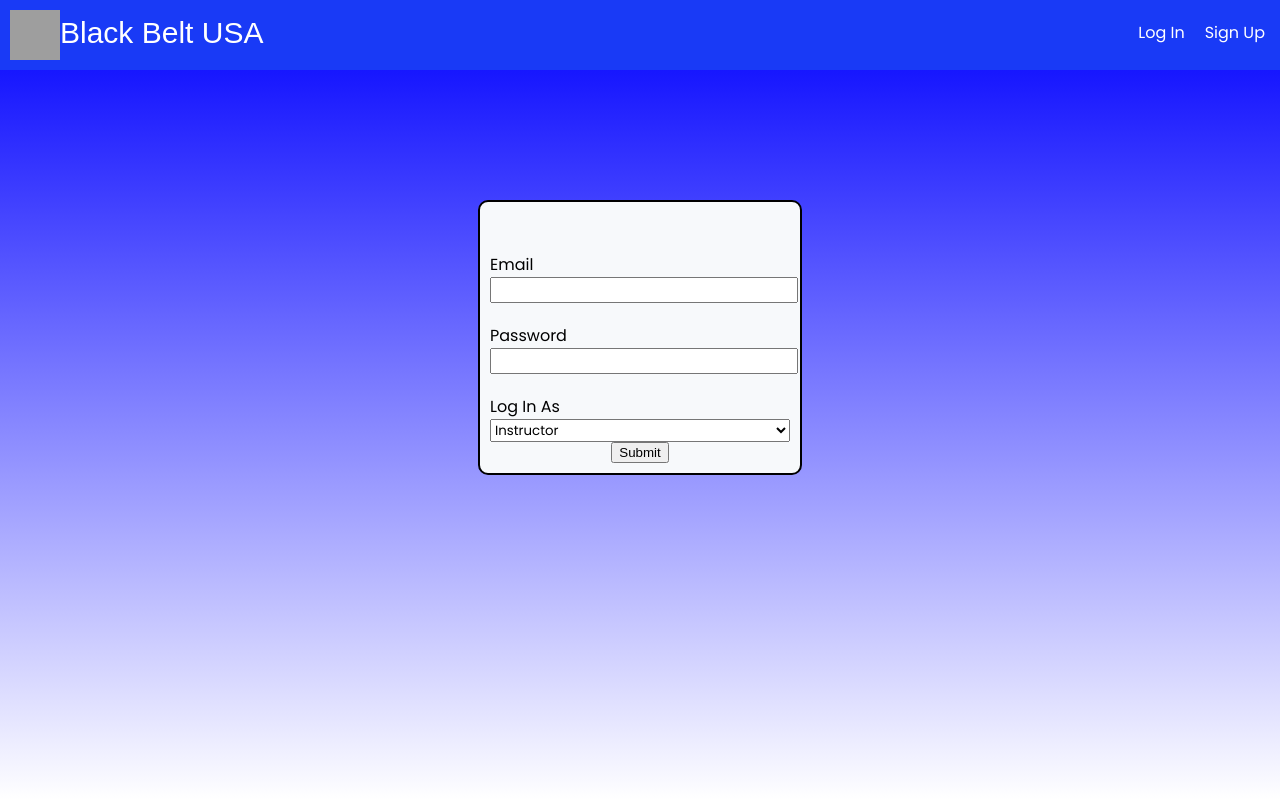
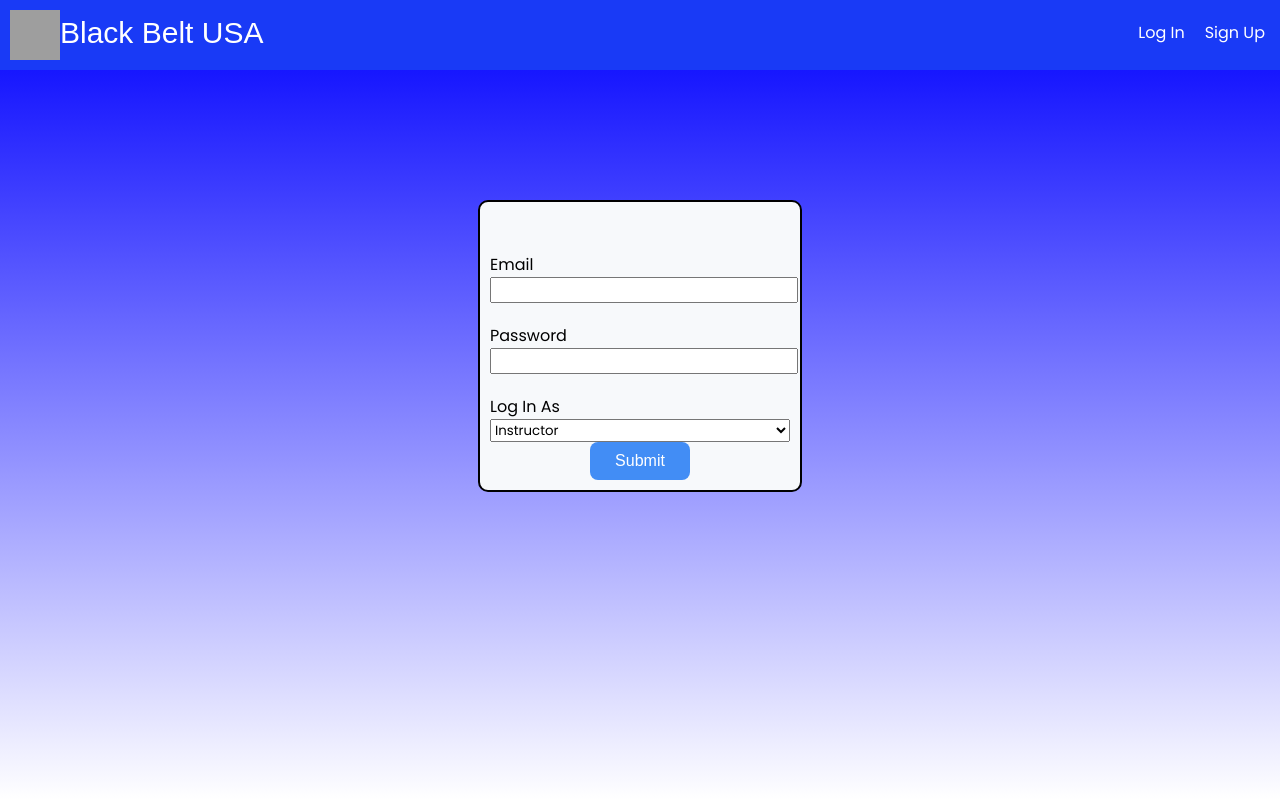
Before and after one commit to markkang98/bbusa-attendance-react, a React app: page /login in a window 1280 px wide. Built offline with nearby package versions, Linux system fonts and the light colour scheme; grey boxes are pictures that could not be loaded.

Commit message:
button changes

```diff
--- a/src/components/loginbox/Loginbox.css
+++ b/src/components/loginbox/Loginbox.css
@@ -36,3 +36,14 @@
     padding: 5px;
     width: 50%;
 }
+button {
+  background-color: #428df5; /* Green */
+  border: none;
+  color: white;
+  padding: 10px 25px;
+  text-align: center;
+  text-decoration: none;
+  display: inline-block;
+  font-size: 16px;
+  border-radius: 8px;
+}
```
Also changed, not shown: src/components/loginbox/Loginbox.js (line endings or trailing spaces).
